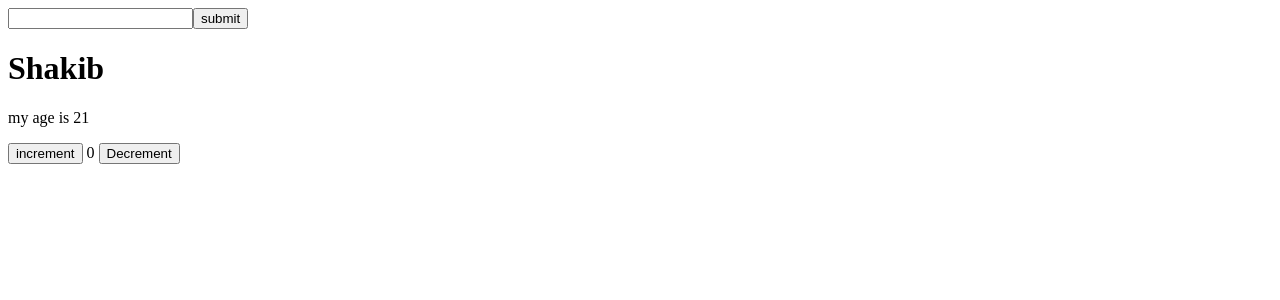
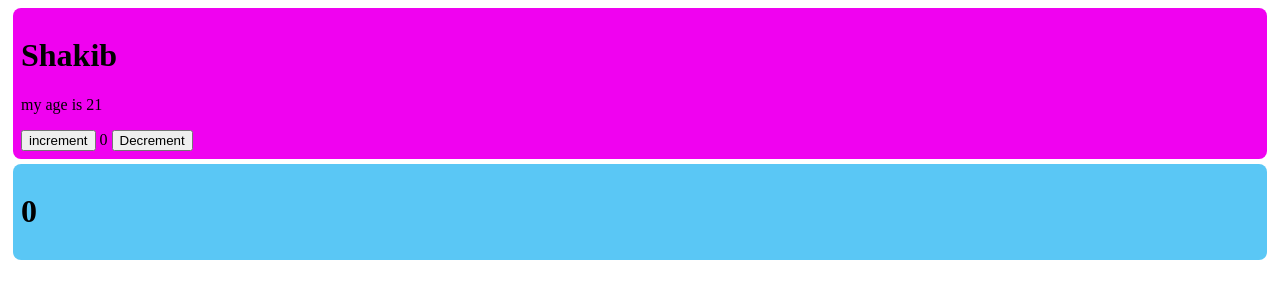
Before and after one commit to mdshakib771575-maker/React-F.p-Next_level, a React (Vite) app: page / in a window 1280 px wide. Shown: the top 300 px of the page. Built offline with nearby package versions, Linux system fonts and the light colour scheme.

Commit message:
complite from,spred and simple props

```diff
--- a/src/App.jsx
+++ b/src/App.jsx
@@ -2,7 +2,7 @@
 
 // import './App.css'
 // import Card from './components/Card'
-// // import TestComponet from './TestComponet'
+// import TestComponet from './TestComponet'
 
 // const members = [
 //   { Name: "Shakib", age: 21 },
@@ -30,7 +30,9 @@
 //way-2
 
 
-// import './App.css'
+// import { useState } from 'react'
+import { useState } from 'react'
+import './App.css'
 // import Card from './components/Card'
 // const members = [
 //   { Name: "Shakib", age: 21 },
@@ -40,8 +42,29 @@
 // ]
 
 // function App() {
+//   let [members,setMembers] = useState([]);
+//  let [name, setName] = useState("");
+//  let [age, setAge] = useState("");
+//   const handalSubmit = (e) => {
+//     // console.log(e)
+//     e.preventDefault()
+//     // setMembers([...members,{Name:name,age}])
+//     setMembers((prev)=>[...prev,{name,age}])
+//     setAge("")
+//     setName("")
+//     // console.log(members);
+
+//   }
 //   return (
+
 //     <>
+//       <form onSubmit={handalSubmit}>
+//         <input type="text" onChange={(e)=>setName(e.target.value)} value={name}/>
+
+//         <input type="number" onChange={(e)=>setAge(e.target.value)} value={age}/>
+//         <button type='submit'>submit</button>
+//       </form>
+
 //       {members.map((member) => <Card name={member.Name} age={member.age}></Card>)}
 
 //     </>
@@ -53,25 +76,29 @@
 
 // way-3
 
-import { useState } from 'react'
+// import { useState } from 'react'
 import './App.css'
+import Display from './components/Display'
 import TestComponet from './TestComponet'
 
 function App() {
- let [name, setName] = useState("");
-  const handalSubmit = (e) => {
-    // console.log(e)
-    e.preventDefault()
-    console.log(name)
-  }
+  let [count, setCount] = useState(0)
+//  let [name, setName] = useState("");
+
+  // const handalSubmit = (e) => {
+  //   // console.log(e)
+  //   e.preventDefault()
+  //   console.log(name)
+  // }
 
   return (
     <>
-      <form onSubmit={handalSubmit}>
+      {/* <form onSubmit={handalSubmit}>
         <input type="text" onChange={(e)=>setName(e.target.value)}/>
         <button type='submit'>submit</button>
-      </form>
-      <TestComponet></TestComponet>
+      </form> */}
+      <TestComponet count={count} setCount={setCount}></TestComponet>
+      <Display count={count}></Display>
     </>
   )
 }
--- a/src/TestComponet.jsx
+++ b/src/TestComponet.jsx
@@ -1,8 +1,7 @@
-import { useState } from "react";
 
 let age = 21;
-const TestComponet = () => {
-    let [count, setCount] = useState(0)
+const TestComponet = ({count, setCount}) => {
+
 
     const haldalIncrement = () => {
         setCount(count + 1)
@@ -16,7 +15,7 @@ const TestComponet = () => {
     }
 
     return (
-        <div>
+        <div className="style">
             <h1>Shakib </h1>
             <p>my age is {age} </p>
             <button onClick={haldalIncrement}>increment</button> {count} <button onClick={haldalDecrement}>Decrement</button>
--- /dev/null
+++ b/src/components/Display.jsx
@@ -0,0 +1,11 @@
+// import React from 'react';
+import "./Style.css"
+const Display = ({count}) => {
+    return (
+        <div className="style-dis">
+            <h1 >{count}</h1>
+        </div>
+    );
+};
+
+export default Display;
--- a/src/components/Style.css
+++ b/src/components/Style.css
@@ -4,3 +4,9 @@ border-radius: 8px;
 padding: 8px;
 margin: 5px;
 }
+.style-dis{
+background: rgba(2, 169, 240, 0.651);
+border-radius: 8px;
+padding: 8px;
+margin: 5px;
+}
```
